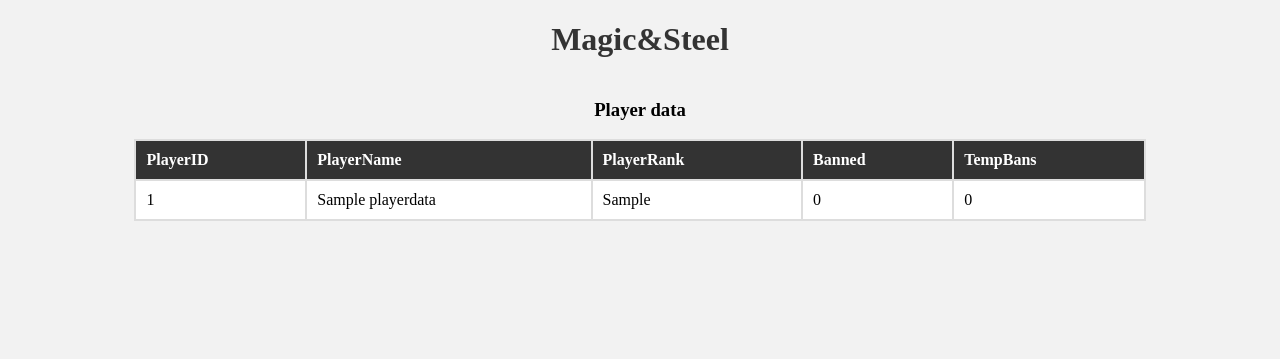
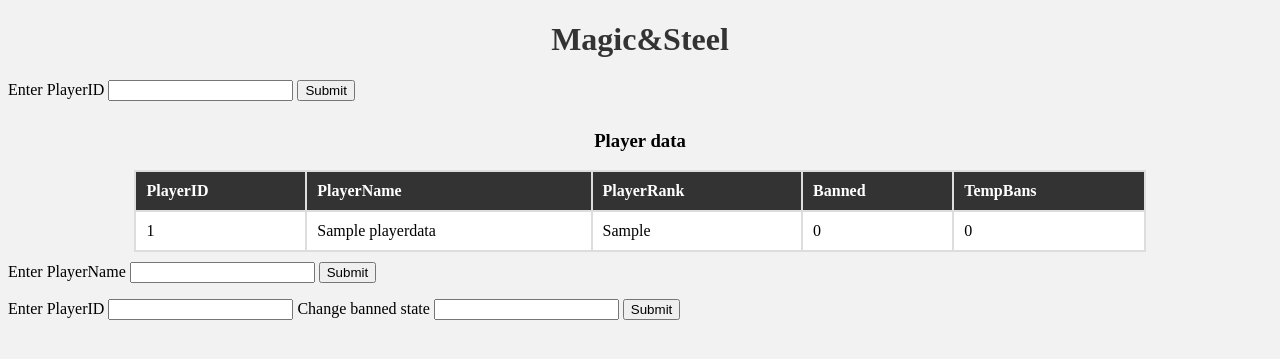
Before and after one commit to tordelias/Compulsory2_Database, a PHP site: page /playerdata.php in a window 1280 px wide. Shown: the top 359 px of the page. Run offline with PHP 8.4, Linux system fonts and the light colour scheme; tables that the repository leaves empty or names only in its code hold one stand-in row (values such as "Sample post").

Commit message:
added search, insert an update
insert needs to be fixed

```diff
--- a/Website/playerdata.php
+++ b/Website/playerdata.php
@@ -45,6 +45,11 @@
 </head>
 <body>
     <h1>Magic&Steel</h1>
+    <form method="post">
+   Enter PlayerID <input name="name" type="number">
+    <input type="submit">
+
+
     <?php
     $Host = 'localhost';
     $User = 'root';
@@ -58,7 +63,15 @@
     exit();
     }
 
+
+
+if ((isset($_POST['name'])) && (is_numeric($_POST['name'])) && ($_POST['name'] > 0)) {
+    echo "if is true";
+    $player_search = $_POST['name'];
+    $setning = "SELECT * FROM playerdata WHERE PlayerID = '$player_search'";
+} else {
     $setning = "SELECT * FROM playerdata";
+}
     $resultat = mysqli_query($mysql, $setning);
     $rad = mysqli_fetch_assoc($resultat);
 
@@ -86,6 +99,46 @@
 
         echo '
     </table>';
+
+
+
+    $GetMaxPlayerID = "select Count(playerID) from playerdata;";
+    $maxplayeriD = mysqli_query($mysql, $GetMaxPlayerID);
+    $maxplayeriDCount = mysqli_fetch_assoc($maxplayeriD);
+    $maxplayeriDCount = $maxplayeriDCount;
+        if ($maxplayeriDCount == 0) {
+    echo '<meta http-equiv="refresh" content="2; URL=index.php">';
+    }
+
+
+if ((isset($_POST['name2'])) && !empty($_POST['name2']))
+{
+    $player_search2 = $_POST['name2'];
+    $insertfunktion ="Insert into playerdata (PlayerID, PlayerName, PlayerRank, Banned, TempBans) Values
+(" . $maxplayeriDCount['Count(playerID)'] + 1 . ", '" . $player_search2 . "', 'Bronze', 0 , 0)";
+    $insert = mysqli_query($mysql, $insertfunktion);
+}
+
+if ((isset($_POST['name3'])) && !empty($_POST['name3']))
+{
+        $player_searchID = $_POST['name3'];
+         $player_searchBanned = $_POST['name4'];
+         $UpdateFunktion = "UPDATE playerdata SET Banned = ". $player_searchBanned .  " WHERE PlayerID = ". $player_searchID;
+         $Update = mysqli_query($mysql, $UpdateFunktion);
+}
+
     ?>
+            <form method="post">
+   Enter PlayerName <input name="name2" type="text">
+    <input type="submit">
+    <p>
+     <p>
+      <p>
+                <form method="post">
+   Enter PlayerID <input name="name3" type="text">
+   Change banned state <input name="name4" type="number">
+    <input type="submit">
+
+
 </body>
 </html>
```
